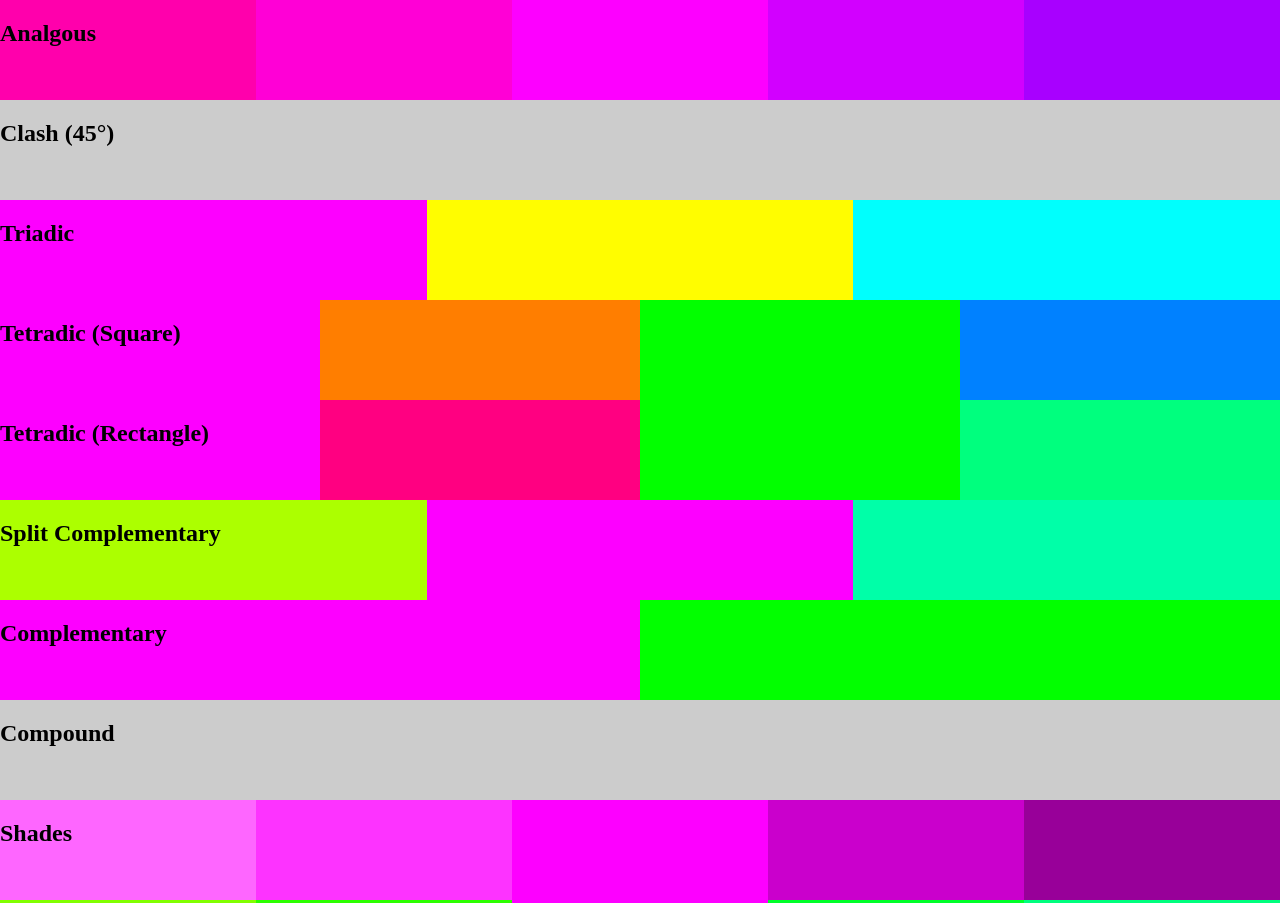
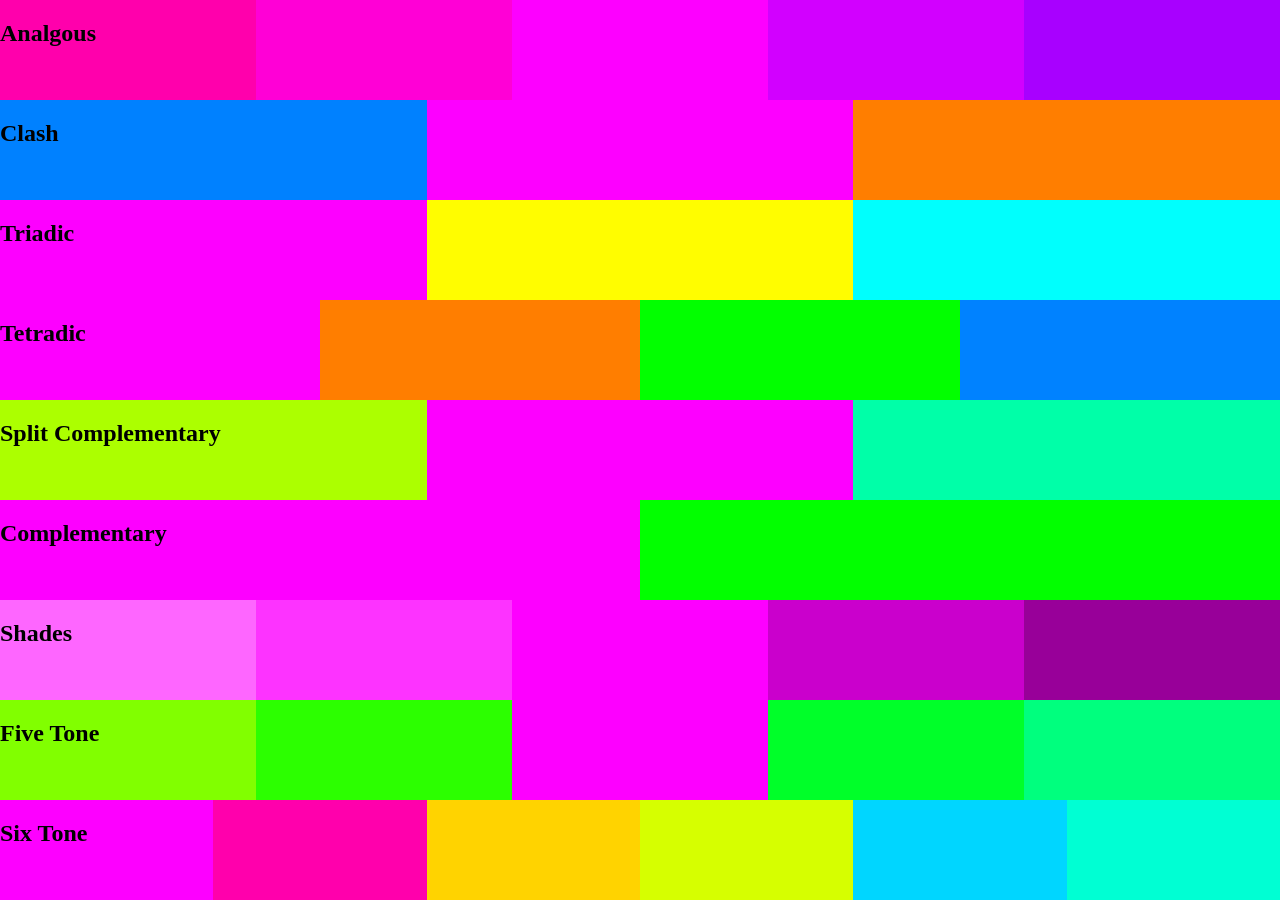
Before and after one commit to 10xLaCroixDrinker/colors.less, a plain HTML site: page demo.html in a window 1280 px wide. Shown: the top 903 px of the page. Drawn offline with nearby package versions, Linux system fonts and the light colour scheme.

Commit message:
Finished clash & removed compound

```diff
--- a/demo.html
+++ b/demo.html
@@ -19,7 +19,7 @@
     </div>
 
     <div class="clash scheme three">
-      <div class="color one"><h2>Clash (45&deg;)</h2></div>
+      <div class="color one"><h2>Clash</h2></div>
       <div class="color two"></div>
       <div class="color three"></div>
     </div>
@@ -30,15 +30,8 @@
       <div class="color three"></div>
     </div>
 
-    <div class="tetradic-sq scheme four">
-      <div class="color one"><h2>Tetradic (Square)</h2></div>
-      <div class="color two"></div>
-      <div class="color three"></div>
-      <div class="color four"></div>
-    </div>
-
-    <div class="tetradic-rect scheme four">
-      <div class="color one"><h2>Tetradic (Rectangle)</h2></div>
+    <div class="tetradic scheme four">
+      <div class="color one"><h2>Tetradic</h2></div>
       <div class="color two"></div>
       <div class="color three"></div>
       <div class="color four"></div>
@@ -53,14 +46,6 @@
     <div class="complementary scheme two">
       <div class="color one"><h2>Complementary</h2></div>
       <div class="color two"></div>
-    </div>
-
-    <div class="compound scheme five">
-      <div class="color one"><h2>Compound</h2></div>
-      <div class="color two"></div>
-      <div class="color three"></div>
-      <div class="color four"></div>
-      <div class="color five"></div>
     </div>
 
     <div class="shades scheme five">
--- a/less/colors.less
+++ b/less/colors.less
@@ -1,5 +1,4 @@
 @baseColor: #FD00FF;
-@placeholder: #ccc;
 
 // Analgous
   @distance1: 10; // Degrees between each analgous color
@@ -9,28 +8,23 @@
   @analgous4: spin(@baseColor, (@distance1 * -1));
   @analgous5: spin(@baseColor, (@distance1 * -2));
 
-// Clash (45°)
-  @clash1: @placeholder;// @baseColor;
-  @clash2: @placeholder;
-  @clash3: @placeholder;
+// Clash
+  @angle: 45; // Angle formed at base of isosceles triangle
+  @clash1: spin(@baseColor, (@angle * -2));
+  @clash2: @baseColor;
+  @clash3: spin(@baseColor, (@angle * 2));
 
 // Triadic
   @triad1: @baseColor;
   @triad2: spin(@baseColor, 120);
   @triad3: spin(@baseColor, -120);
 
-// Tetradic (Square)
-  @tetradSq1: @baseColor;
-  @tetradSq2: spin(@baseColor, 90);
-  @tetradSq3: spin(@baseColor, 180);
-  @tetradSq4: spin(@baseColor, -90);
-
-// Tetradic (Rectangle)
-  @distance2: 30; // Degrees between two closest colors
-  @tetradRect1: @baseColor;
-  @tetradRect2: spin(@baseColor, @distance2);
-  @tetradRect3: spin(@baseColor, 180);
-  @tetradRect4: spin(@baseColor, (180 + @distance2));
+// Tetradic
+  @distance2: 90; // Degrees between two closest colors
+  @tetrad1: @baseColor;
+  @tetrad2: spin(@baseColor, @distance2);
+  @tetrad3: spin(@baseColor, 180);
+  @tetrad4: spin(@baseColor, (180 + @distance2));
 
 // Split Complementary
   @distance3: 80; // Degrees between the two complementary colors
@@ -41,13 +35,6 @@
 // Complementary
   @complementary1: @baseColor;
   @complementary2: spin(@baseColor, 180);
-
-// Compound
-  @compound1: @placeholder;// @baseColor;
-  @compound2: @placeholder;
-  @compound3: @placeholder;
-  @compound4: @placeholder;
-  @compound5: @placeholder;
 
 // Shades
   @shade1: lighten(@baseColor, 20%);
--- a/less/demo.less
+++ b/less/demo.less
@@ -29,17 +29,12 @@
     .two {background-color: @triad2;}
     .three {background-color: @triad3;}
   }
-  &.tetradic-sq {
-    .one {background-color: @tetradSq1;}
-    .two {background-color: @tetradSq2;}
-    .three {background-color: @tetradSq3;}
-    .four {background-color: @tetradSq4;}
+  &.tetradic {
+    .one {background-color: @tetrad1;}
+    .two {background-color: @tetrad2;}
+    .three {background-color: @tetrad3;}
+    .four {background-color: @tetrad4;}
   }
-  &.tetradic-rect {
-    .one {background-color: @tetradRect1;}
-    .two {background-color: @tetradRect2;}
-    .three {background-color: @tetradRect3;}
-    .four {background-color: @tetradRect4;}
   }
   &.split-comp {
     .one {background-color: @splitComp1;}
@@ -49,13 +44,6 @@
   &.complementary {
     .one {background-color: @complementary1;}
     .two {background-color: @complementary2;}
-  }
-  &.compound {
-    .one {background-color: @compound1;}
-    .two {background-color: @compound2;}
-    .three {background-color: @compound3;}
-    .four {background-color: @compound4;}
-    .five {background-color: @compound5;}
   }
   &.shades {
     .one {background-color: @shade1;}
```
Also changed, not shown: css/demo.css, 1 other file.
